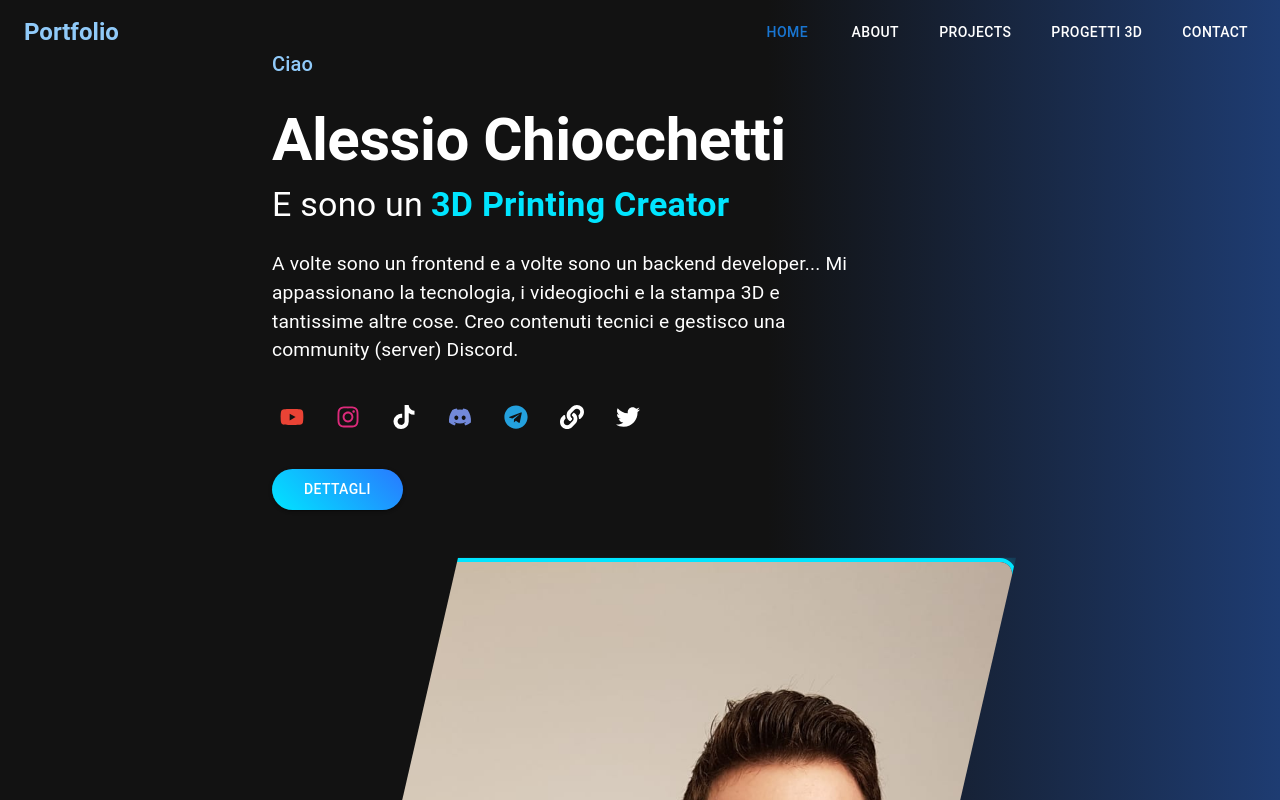
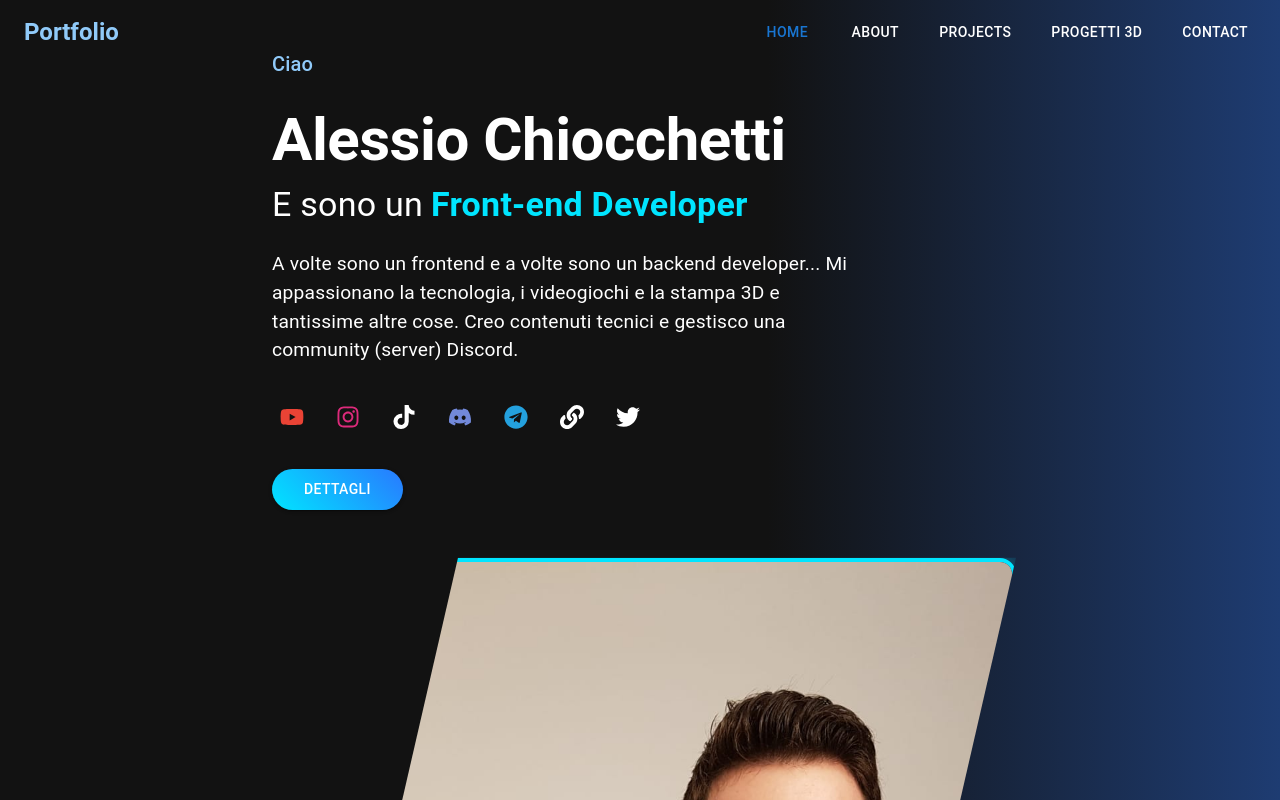
Before and after one commit to alexssio07/biglietto_da_visita_personale_web, a React (Create React App) app: page / in a window 1280 px wide. Shown: the top 800 px of the page. Built offline with nearby package versions, Linux system fonts and the light colour scheme.

Commit message:
refactor(App): update profession list and project title
- Replace "Python Programmer" with more specific developer roles
- Rename "Discord Bot" project to "Er Vongola Bot" for branding
- Remove unused FaChevronLeft and FaChevronRight icons

```diff
--- a/src/App.js
+++ b/src/App.js
@@ -26,8 +26,6 @@ import {
   FaLink,
   FaTwitter,
   FaDiscord,
-  FaChevronLeft,
-  FaChevronRight,
 } from "react-icons/fa";
 import { motion } from "framer-motion";
 import "./App.css";
@@ -37,7 +35,9 @@ import portfolioImage from "./assets/anteprima_sito_web.png";
 // Professionalità che cambiano
 const professions = [
   "Full Stack Developer",
-  "Python Programmer",
+  "Back-end Developer",
+  "Front-end Developer",
+  "Videogame Developer",
   "3D Printing Creator",
   "Content Creator",
   "Discord Community Manager",
@@ -47,7 +47,7 @@ const professions = [
 const projects = [
   {
     id: 1,
-    title: "Discord Bot",
+    title: "Er Vongola Bot",
     description:
       "Un bot Discord personalizzato sviluppato in Python con funzionalità avanzate per la gestione della community.",
     image:
```
